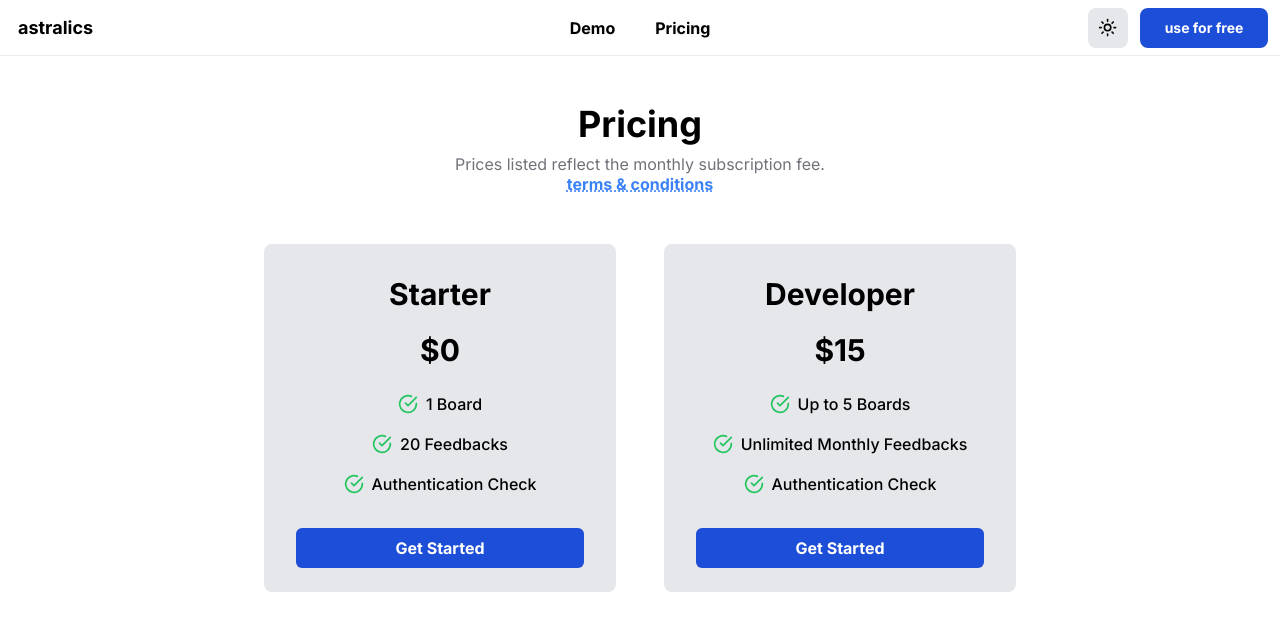
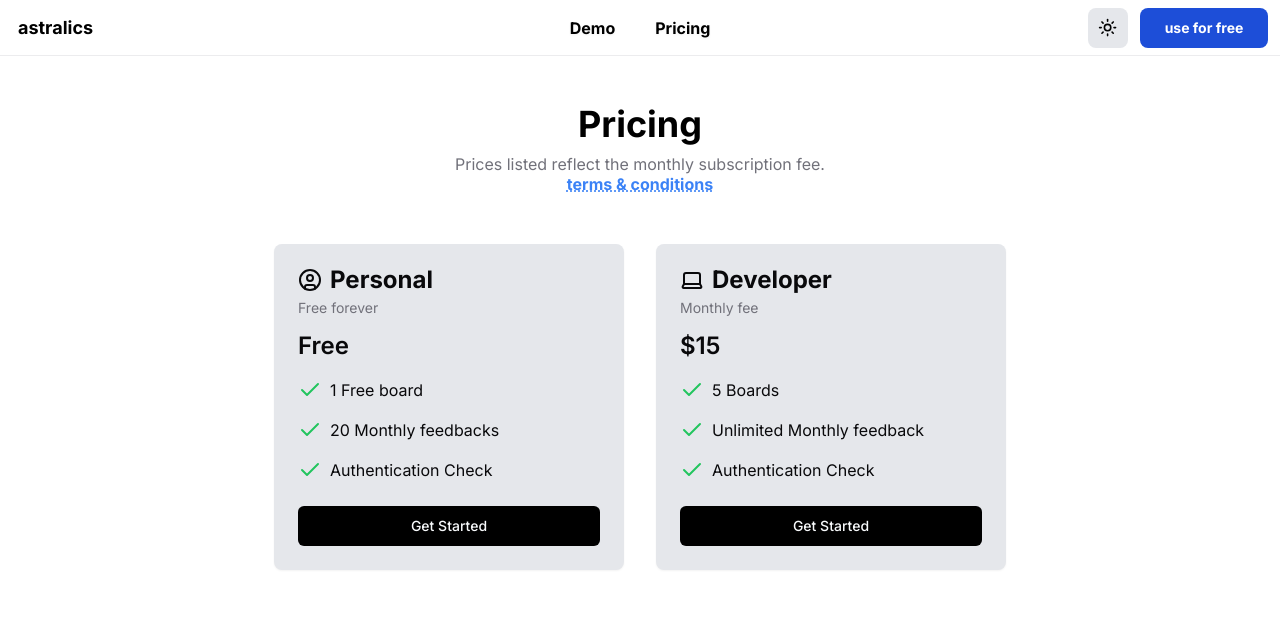
Before and after one commit to ramezj/astralics, a Next.js app in the folder client/: page /pricing in a window 1280 px wide. Shown: the top 630 px of the page. Built offline with nearby package versions, Linux system fonts and the light colour scheme; no server answers.

Commit message:
new pricing page, new pricing components

```diff
--- a/client/components/PaddleLoader.js
+++ b/client/components/PaddleLoader.js
@@ -4,7 +4,7 @@ export function PaddleLoader() {
     return (
         <Script src="https://cdn.paddle.com/paddle/paddle.js"
         onLoad={() => {
-            Paddle.Environment.set("sandbox");
+            Paddle.Environment.set("production");
             Paddle.Setup({
                 vendor:168889
             })
--- /dev/null
+++ b/client/components/pricing/Developer.js
@@ -0,0 +1,63 @@
+import * as React from "react"
+
+import { Button } from "@/components/ui/button"
+import {
+  Card,
+  CardContent,
+  CardDescription,
+  CardFooter,
+  CardHeader,
+  CardTitle,
+} from "@/components/ui/card"
+import { Input } from "@/components/ui/input"
+import { Label } from "@/components/ui/label"
+import { Laptop, CheckIcon } from "lucide-react"
+
+export function Developer(props) {
+  return (
+    <Card className="w-[350px] border-none bg-gray-200 dark:bg-zinc-900">
+      <CardHeader>
+        <CardTitle className='flex gap-2 font-bold tracking-normal'> <Laptop/>Developer</CardTitle>
+        <CardDescription>Monthly fee</CardDescription>
+      </CardHeader>
+      <CardContent>
+          <div className="grid w-full items-center gap-4">
+        <h2 className="flex text-2xl font-semibold -mt-3">
+                    $15
+        </h2>
+            <div className="flex flex-col space-y-1.5">
+                <h2 className="flex gap-2">
+                    <CheckIcon className="text-green-500"/>
+                    5 Boards
+                    </h2>
+            </div>
+            <div className="flex flex-col space-y-1.5">
+                <h2 className="flex gap-2">
+                    <CheckIcon className="text-green-500"/>
+                    Unlimited Monthly feedback
+                    </h2>
+            </div>
+            <div className="flex flex-col space-y-1.5">
+                <h2 className="flex gap-2">
+                    <CheckIcon className="text-green-500"/>
+                    Authentication Check
+                    </h2>
+            </div>
+          </div>
+      </CardContent>
+      <CardFooter className="flex justify-between">
+      {
+          props.session
+          ?
+          <>
+            <Button className='w-full bg-black hover:bg-zinc-900'>Get Started</Button>
+          </>
+          :
+          <>
+             <Button className='w-full bg-black hover:bg-zinc-900'>Get Started</Button>
+          </>
+        }
+      </CardFooter>
+    </Card>
+  )
+}
--- /dev/null
+++ b/client/components/pricing/Free.js
@@ -0,0 +1,63 @@
+import * as React from "react"
+
+import { Button } from "@/components/ui/button"
+import {
+  Card,
+  CardContent,
+  CardDescription,
+  CardFooter,
+  CardHeader,
+  CardTitle,
+} from "@/components/ui/card"
+import { Input } from "@/components/ui/input"
+import { Label } from "@/components/ui/label"
+import { UserCircleIcon, CheckIcon } from "lucide-react"
+
+export function Free(props) {
+  return (
+    <Card className="w-[350px] border-none bg-gray-200 dark:bg-zinc-900">
+      <CardHeader>
+        <CardTitle className='flex gap-2 font-bold tracking-normal'> <UserCircleIcon/>Personal</CardTitle>
+        <CardDescription>Free forever</CardDescription>
+      </CardHeader>
+      <CardContent>
+          <div className="grid w-full items-center gap-4">
+          <h2 className="flex text-2xl font-semibold -mt-3">
+                    Free
+        </h2>
+            <div className="flex flex-col space-y-1.5">
+                <h2 className="flex gap-2">
+                    <CheckIcon className="text-green-500"/>
+                    1 Free board
+                    </h2>
+            </div>
+            <div className="flex flex-col space-y-1.5">
+                <h2 className="flex gap-2">
+                    <CheckIcon className="text-green-500"/>
+                    20 Monthly feedbacks
+                    </h2>
+            </div>
+            <div className="flex flex-col space-y-1.5">
+                <h2 className="flex gap-2">
+                    <CheckIcon className="text-green-500"/>
+                    Authentication Check
+                    </h2>
+            </div>
+          </div>
+      </CardContent>
+      <CardFooter className="flex justify-between">
+        {
+          props.session
+          ?
+          <>
+            <Button className='w-full bg-black hover:bg-zinc-900'>Get Started</Button>
+          </>
+          :
+          <>
+             <Button className='w-full bg-black hover:bg-zinc-900'>Get Started</Button>
+          </>
+        }
+      </CardFooter>
+    </Card>
+  )
+}
--- a/client/components/pricing/Info.js
+++ b/client/components/pricing/Info.js
@@ -1,7 +1,7 @@
 export default function Info(props) {
     return (
         <>
-        <h2 className='float-left flex -mb-2 font-medium justify-center mt-4 gap-x-2 text-black dark:text-white'>{props.children}</h2>
+        <h2 className='float-left flex text-left -mb-2 font-medium justify-center mt-4 gap-x-2 text-black dark:text-white'>{props.children}</h2>
         </>
     )
 }
--- a/client/components/pricing/PricingCard.js
+++ b/client/components/pricing/PricingCard.js
@@ -4,7 +4,7 @@ export default function PricingCard(props) {
     return (
         <>
   <div className={`card shadow-none rounded-lg w-[22rem] bg-gray-200 dark:bg-zinc-900 ${props.background} cursor-pointer duration-300`}>
-  <div className="card-body">
+  <div className="card-body text-left">
   <h2 className="card-title font-bold justify-center text-3xl text-black dark:text-white">{props.title}</h2>
     <h2 className="card-title font-bold justify-center text-3xl text-black dark:text-white mt-3">{props.price}</h2>
     {props.children}
--- a/client/pages/pricing/index.js
+++ b/client/pages/pricing/index.js
@@ -8,6 +8,8 @@ import Svg from '@/components/pricing/svg';
 import Xsvg from '@/components/pricing/Xsvg';
 import { CreditCardIcon } from '@heroicons/react/24/outline';
 import { PaddleLoader } from '@/components/PaddleLoader';
+import { Free } from '@/components/pricing/Free';
+import { Developer } from '@/components/pricing/Developer';
 
 export default function Pricing(props) {
     const signUserIn = async () => {
@@ -33,8 +35,10 @@ export default function Pricing(props) {
             </center>
             <br />
             <br />
-            <div className='flex flex-wrap gap-12 justify-center w-full'>
-                <PricingCard price='$0' title='Starter' button='Get Started' shadow={'shadow-lg'}>
+            <div className='flex flex-wrap gap-8 justify-center w-full'>
+                <Free session={session}/>
+                <Developer session={session}/>
+                {/* <PricingCard price='$0' title='Starter' button='Get Started' shadow={'shadow-lg'}>
                 <Info><Svg /> 1 Board</Info>
                 <Info><Svg /> 20 Feedbacks</Info>
                 <Info><Svg /> Authentication Check</Info>
@@ -54,7 +58,7 @@ export default function Pricing(props) {
                 session
                 ? <><button onClick={(() => {
                     Paddle.Checkout.open({
-                        product:63325,
+                        product:873402,
                         success:'/success',
                         passthrough: session.user.id
                       })
@@ -64,7 +68,7 @@ export default function Pricing(props) {
                 : <><button onClick={signUserIn} className='duration-200 py-2 w-full text-white normal-case bg-blue-700 hover:bg-blue-800 outline-none border-none font-bold rounded-md -mb-2'>
                     Get Started</button></>
                 }
-                </PricingCard >
+                </PricingCard > */}
             </div>
             <br />
         </Layout>
```
